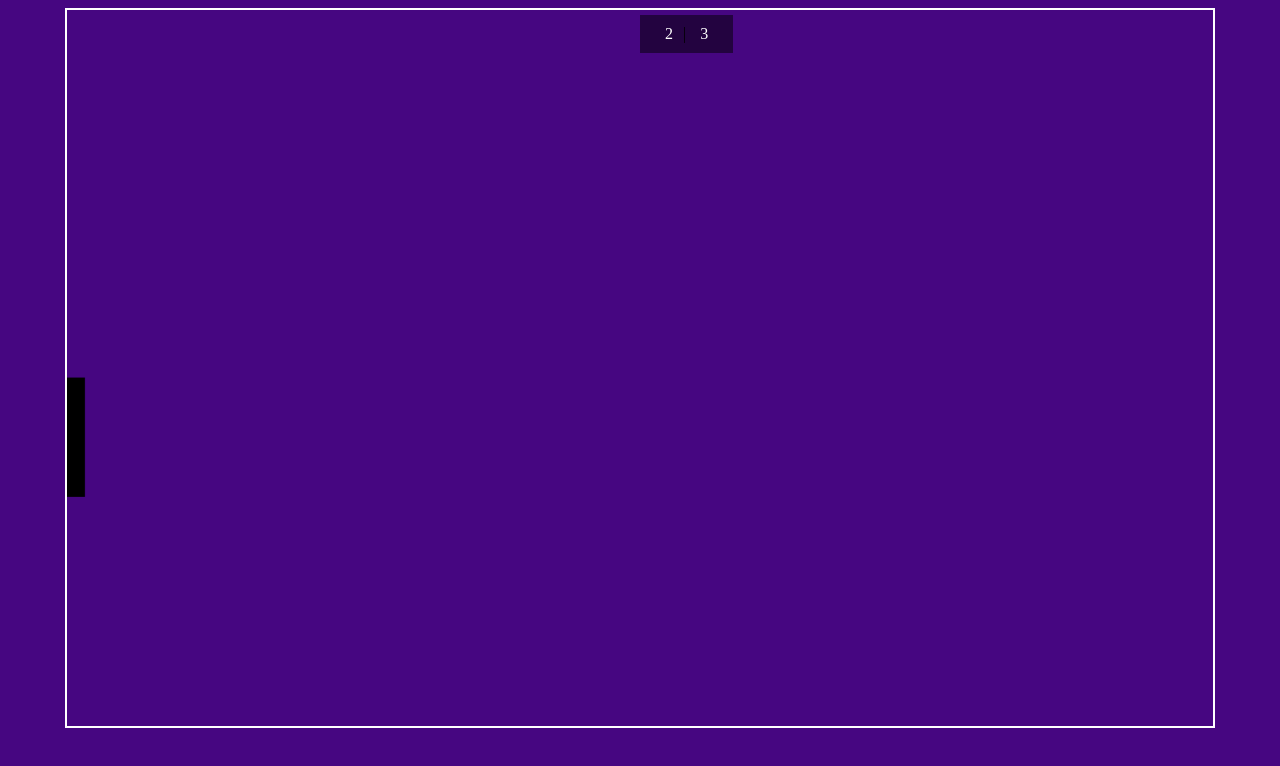
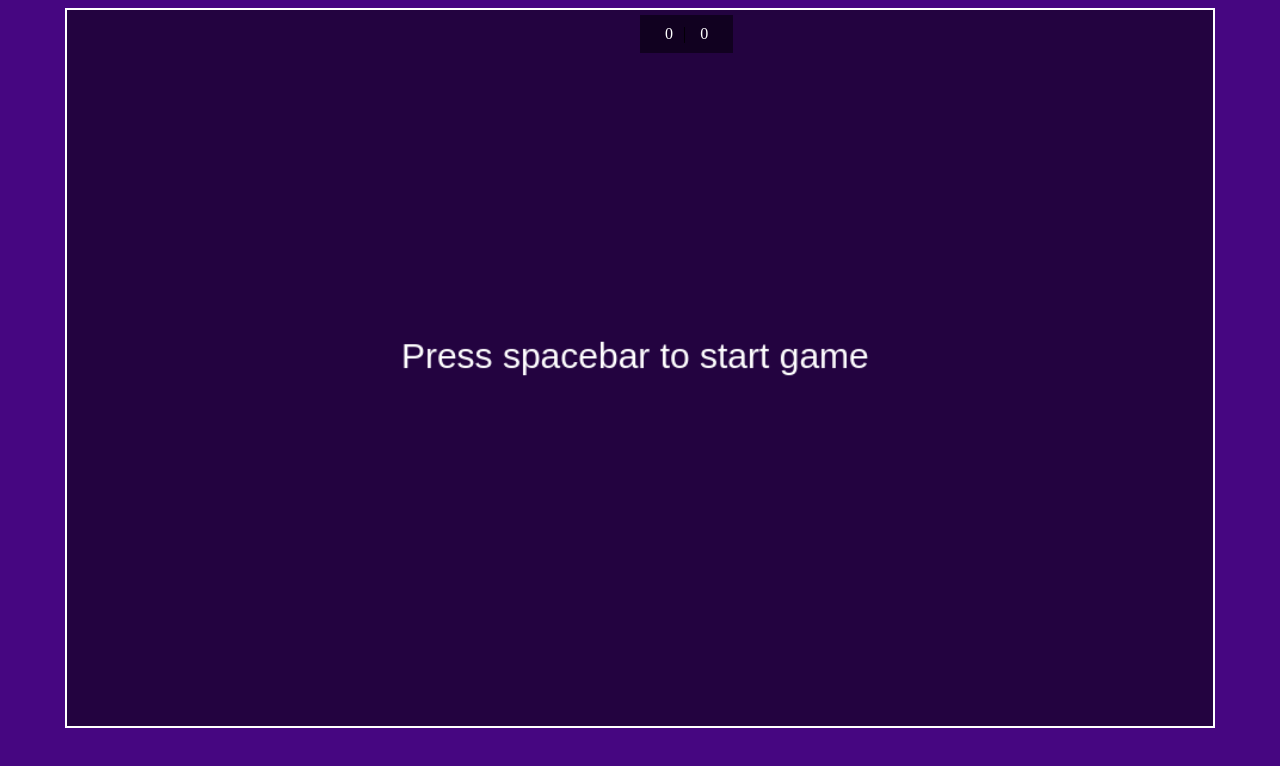
Before and after one commit to YoungAizy/Ping-Pong, a website built with webpack: page public/index.html in a window 1280 px wide. Built offline with nearby package versions, Linux system fonts and the light colour scheme.

Commit message:
add start game screen and restart

```diff
--- a/public/index.html
+++ b/public/index.html
@@ -6,6 +6,7 @@
     <meta name="viewport" content="width=device-width, initial-scale=1.0">
     <title><%= htmlWebpackPlugin.options.title %></title>
     <link rel="stylesheet" href="./style.css">
+    <script src="./src/main.js" type="module"></script>
 </head>
 <body>
     <div id="scoreboard">
--- a/public/src/ai.js
+++ b/public/src/ai.js
@@ -4,26 +4,27 @@ export default class AI {
         this.aiScore = document.getElementById("npc");
         this.score = 0;
         this.aiScore.innerText = this.score.toString();
+        this.init(canvas)
+    }
 
-        this.speed = 10;
+    init(canvas) {
+
 
         this.position = {
             x: canvas.clientWidth + 5,
             y: canvas.clientHeight / 2 - 50,
         }
-
+        this.speed = 10;
     }
 
 
     draw(ctx) {
         ctx.fillRect(this.position.x, this.position.y, 15, 100);
-
     }
 
     update() {
         this.position.y += this.speed;
 
-
         if (this.position.y < 0 || this.position.y + 100 > canvas.clientHeight)
             this.speed = this.speed * -1;
     }
--- a/public/src/ball.js
+++ b/public/src/ball.js
@@ -3,19 +3,24 @@ export default class Ball {
     constructor(canvas, game) {
         this.width = canvas.clientWidth;
         this.height = canvas.clientHeight;
+
+        this.paddles = game;
+
+        this.radius = 16;
+        this.init();
+    }
+
+    init() {
         this.speed = {
             x: -7,
             y: 5
         };
 
-        this.paddles = game;
-
         this.position = {
-            x: canvas.clientWidth / 2 - 16,
+            x: canvas.clientWidth / 2 - this.radius,
             y: canvas.clientHeight / 2,
         }
 
-        this.radius = 16;
     }
 
     draw(ctx) {
@@ -23,7 +28,6 @@ export default class Ball {
         ctx.arc(this.position.x, this.position.y, this.radius, 0, Math.PI * 2, false);
         ctx.closePath();
         ctx.fill();
-        //ctx.fillRect(this.position.x,this.position.y,25,25)
     }
 
     update() {
@@ -73,7 +77,7 @@ export default class Ball {
 
     resetPosition() {
         this.position = {
-            x: canvas.clientWidth / 2 - 16,
+            x: canvas.clientWidth / 2 - this.radius,
             y: canvas.clientHeight / 2,
         };
         this.speed.x = -this.speed.x;
--- a/public/src/game.js
+++ b/public/src/game.js
@@ -3,16 +3,17 @@ import Ball from "./ball.js";
 import InputHandler from "./input.js";
 import Player from "./player.js";
 
-const GAMESTATE = {
-    GAMEOVER: 0,
+export const GAMESTATE = {
+    SUSPENDED: 0,
     PLAY: 1,
+    GAMEOVER: 2
 }
 
 export default class Game {
 
     constructor(canvas) {
 
-        this.gameState = GAMESTATE.PLAY;
+        this.gameState = GAMESTATE.SUSPENDED;
         this.winner = "";
         this.gamewidth = canvas.width;
         this.gameheight = canvas.height;
@@ -22,7 +23,9 @@ export default class Game {
         this.npc = new AI(canvas);
 
         this.ball = new Ball(canvas, this);
-        new InputHandler(this.player);
+        new InputHandler(this);
+        this.canvas = canvas;
+
     }
 
     updateScore() {
@@ -32,8 +35,7 @@ export default class Game {
     }
 
     updateFrame() {
-        //this.scoreCheck()
-        if (this.gameState === GAMESTATE.GAMEOVER) return;
+        if (this.gameState === GAMESTATE.SUSPENDED || this.gameState === GAMESTATE.GAMEOVER) return;
         this.ball.update();
         this.player.update()
         this.npc.update()
@@ -59,7 +61,7 @@ export default class Game {
         ctx.font = "30px Arial";
         ctx.fillStyle = "white";
         ctx.textAlign = "center";
-        const text = "GAMEOVER!!! " + winner + " is the winner "
+        const text = "GAMEOVER!!! " + winner + " is the winner."
         ctx.fillText(text, this.gamewidth / 2, this.gameheight / 2);
     }
 
@@ -74,5 +76,17 @@ export default class Game {
         }
     }
 
+    reset() {
+        this.player.score = 0;
+        this.npc.score = 0;
+        this.updateScore();
+
+        this.ball.init(this.canvas);
+        this.player.init(this.canvas);
+        this.npc.init(this.canvas)
+        this.gameState = GAMESTATE.PLAY;
+
+    }
+
 
 }
--- a/public/src/input.js
+++ b/public/src/input.js
@@ -1,7 +1,11 @@
-export default class InputHandler{
+import {
+    GAMESTATE
+} from "./game.js";
 
-    constructor(paddle) {
-        this.paddle = paddle;
+export default class InputHandler {
+
+    constructor(game) {
+        const paddle = game.player;
 
         document.addEventListener("keydown", (e) => {
             switch (e.keyCode) {
@@ -11,9 +15,11 @@ export default class InputHandler{
                 case 40:
                     paddle.moveDown();
                     break;
-                case 27:
-                    // console.log("Lool")
-                    // game.togglePause();
+                case 32:
+                    if (game.gameState === GAMESTATE.SUSPENDED || game.gameState === GAMESTATE.GAMEOVER) {
+                        game.gameState = GAMESTATE.PLAY;
+                        game.reset();
+                    }
                     break;
             }
         })
--- a/public/src/main.js
+++ b/public/src/main.js
@@ -1,4 +1,6 @@
-import Game from "./game.js";
+import Game, {
+    GAMESTATE
+} from "./game.js";
 import "../style.css";
 
 
@@ -7,13 +9,25 @@ const canvas = document.getElementById("canvas");
 const context = canvas.getContext('2d');
 const game = new Game(canvas);
 
+context.rect(0, 0, canvas.width, canvas.height);
+context.fillStyle = "rgba(0,0,0,0.5)";
+context.fill();
+
+context.font = "30px Arial";
+context.fillStyle = "white";
+context.textAlign = "center";
+const text = "Press spacebar to start game "
+context.fillText(text, canvas.width / 2, canvas.height / 2);
+
 
 function gameLoop() {
 
-    context.clearRect(0, 0, 960, 600)
+    if (game.gameState !== GAMESTATE.SUSPENDED) {
+        context.clearRect(0, 0, 960, 600)
 
-    game.updateFrame();
-    game.render(context)
+        game.updateFrame();
+        game.render(context)
+    }
 
     requestAnimationFrame(gameLoop)
 }
--- a/public/src/player.js
+++ b/public/src/player.js
@@ -7,13 +7,17 @@ export default class Player {
         this.player.innerText = this.score;
 
         this.maxSpeed = 6;
+
+        this.init(canvas)
+
+    }
+
+    init(canvas) {
         this.speed = 0;
-
         this.position = {
             x: 0,
             y: canvas.clientHeight / 2 - 50,
         }
-
     }
 
     stop() {
```
